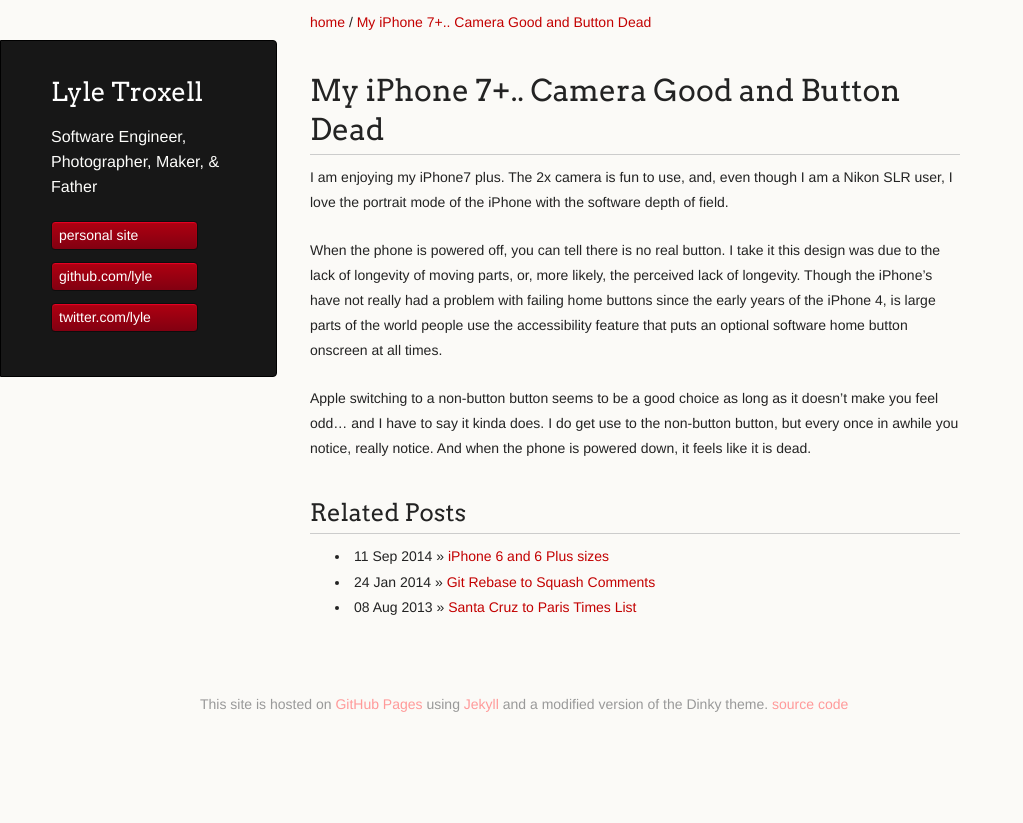
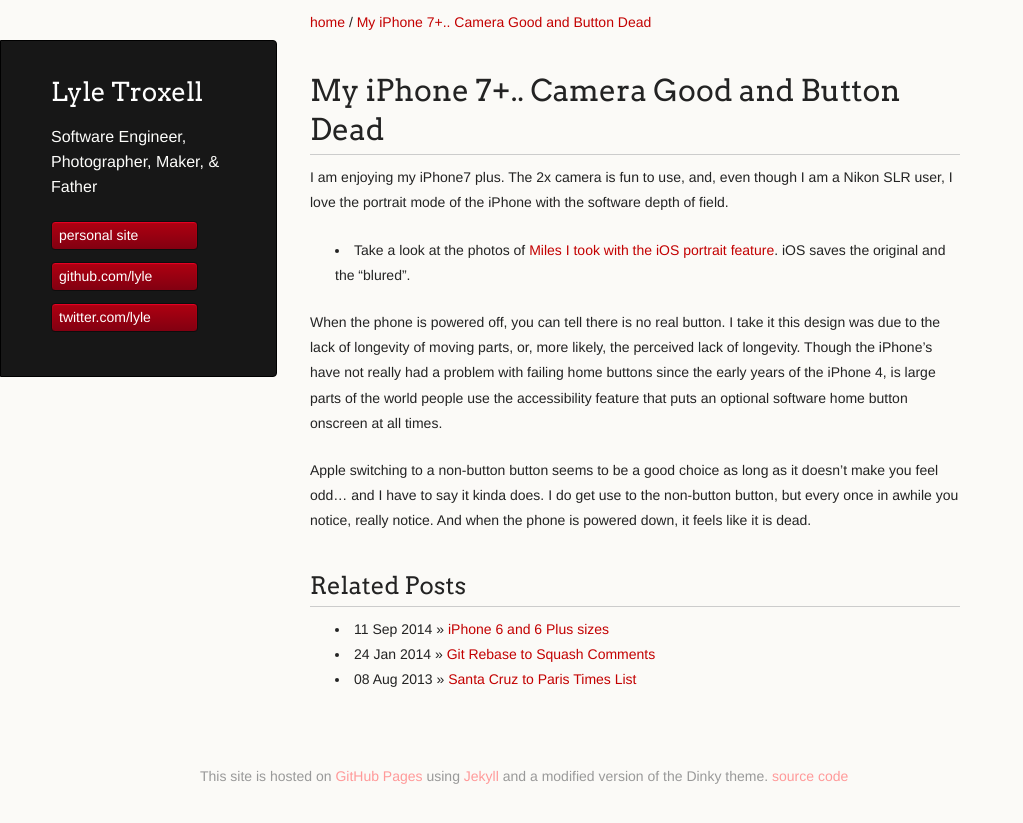
Before and after one commit to lyle/lyle.github.io, a Jekyll site: the page built from _posts/2016-11-07-iphone-corpse-button.md, in a window 1280 px wide. Shown: the top 823 px of the page, without its empty margins (0-1023 px from the left). Built offline with Jekyll 4.4.1, drawn with Linux system fonts in a browser that asks for light colours; Markdown is read by kramdown in place of the engine named in the settings.

Commit message:
Adding Photos of Miles taken with portrait mode of iPhone7+

```diff
--- a/_posts/2016-11-07-iphone-corpse-button.md
+++ b/_posts/2016-11-07-iphone-corpse-button.md
@@ -9,6 +9,8 @@
 I am enjoying my iPhone7 plus. The 2x camera is fun to use, and,
 even though I am a Nikon SLR user, I love the portrait mode of the iPhone with the software depth of field.
 
+* Take a look at the photos of [Miles I took with the iOS portrait feature](http://pix.lyle.troxell.com/Other/GeekSpeak-2016-11/n-zMDZCM/). iOS saves the original and the "blured".
+
 
 When the phone is powered off, you can tell there is no real button. I take it this design was due to the
 lack of longevity of moving parts, or, more likely, the perceived lack of longevity. Though the iPhone's have not really
```
